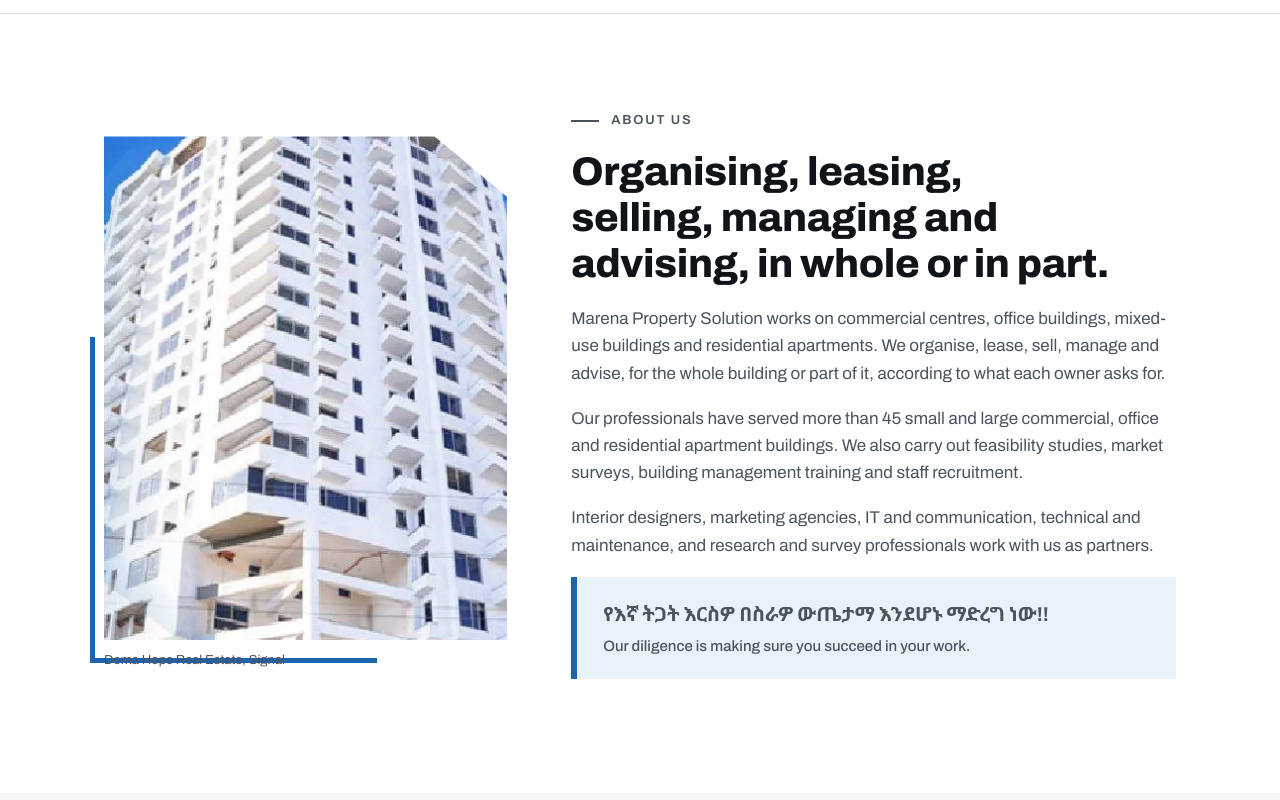
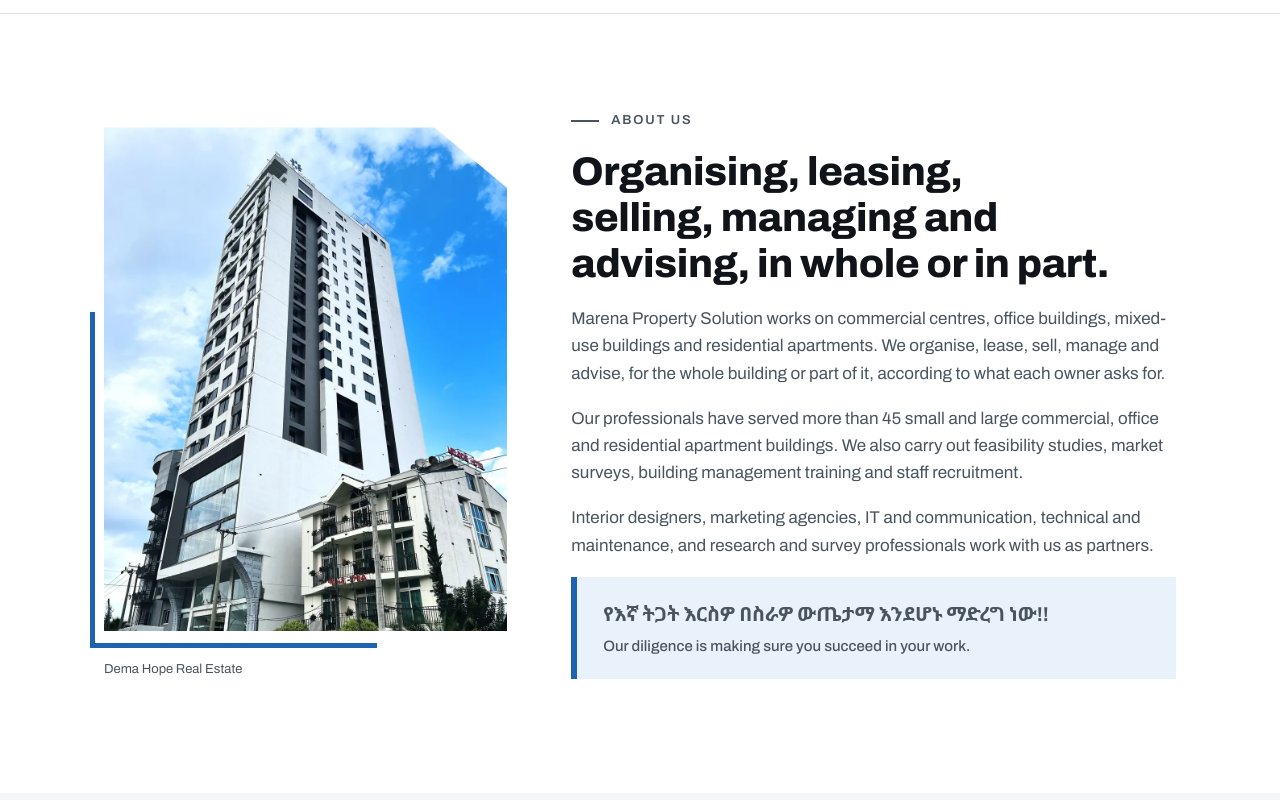
Before and after one commit to rewinaT/marena-site, a plain HTML site: page index.html in a window 1280 px wide. Shown: the part 920-1720 px from the top of the page. Drawn offline with Linux system fonts and the light colour scheme.

Commit message:
Use new Dema Hope photos in the About section and gallery
Co-Authored-By: Claude Fable 5.2 <noreply@anthropic.com>

```diff
--- a/index.html
+++ b/index.html
@@ -110,7 +110,7 @@
   .about { display: grid; grid-template-columns: .8fr 1.2fr; gap: 64px; align-items: center; }
   .about figure { margin: 0; }
   .about img { width: 100%; aspect-ratio: 4/5; object-fit: cover; clip-path: polygon(0 0, 82% 0, 100% 12%, 100% 100%, 0 100%); }
-  .about figcaption { font-size: 13px; color: var(--ink-soft); margin-top: 10px; }
+  .about figcaption { font-size: 13px; color: var(--ink-soft); margin-top: 28px; }
   .about p { color: var(--ink-soft); margin: 0 0 18px; }
   .motto {
     margin: 32px 0 0; padding: 22px 26px; border-left: 6px solid var(--blue); background: var(--blue-tint);
@@ -249,7 +249,7 @@
   @keyframes tick { to { transform: translateX(-50%); } }
 
   .about figure { position: relative; }
-  .about figure::before { content: ""; position: absolute; left: -14px; bottom: 22px; width: 70%; height: 60%; border-left: 5px solid var(--blue); border-bottom: 5px solid var(--blue); z-index: -1; translate: 0 14px; transition: translate 1s var(--ease) .3s, opacity 1s .3s; }
+  .about figure::before { content: ""; position: absolute; left: -14px; bottom: 46px; width: 70%; height: 60%; border-left: 5px solid var(--blue); border-bottom: 5px solid var(--blue); z-index: -1; translate: 0 14px; transition: translate 1s var(--ease) .3s, opacity 1s .3s; }
   .js .about figure.reveal:not(.in)::before { opacity: 0; translate: 20px -6px; }
   .about img { transition: transform .6s var(--ease); }
   .about figure:hover img { transform: scale(1.03); }
@@ -397,8 +397,8 @@
   <section id="about">
     <div class="wrap about">
       <figure>
-        <picture><source srcset="assets/dema-site.webp" type="image/webp"><img src="assets/dema-site.jpg" width="407" height="720" loading="lazy" data-i18n-alt="a_about" alt="Dema Hope Real Estate tower"></picture>
-        <figcaption data-i18n="about_cap">Dema Hope Real Estate, Signal</figcaption>
+        <picture><source srcset="assets/dema-tower.webp" type="image/webp"><img src="assets/dema-tower.jpg" width="1000" height="1333" loading="lazy" data-i18n-alt="a_about" alt="Dema Hope Real Estate tower"></picture>
+        <figcaption data-i18n="about_cap">Dema Hope Real Estate</figcaption>
       </figure>
       <div>
         <p class="eyebrow" data-i18n="about_eyebrow">About us</p>
@@ -470,7 +470,7 @@
       <p class="sub" data-i18n="cl_sub">Some of the buildings in Addis Ababa that Marena and its professionals serve or have served.</p>
 
       <div class="gallery">
-        <figure><picture><source srcset="assets/dema-hope.webp" type="image/webp"><img src="assets/dema-hope.jpg" width="1000" height="1029" loading="lazy" data-i18n-alt="a_g1" alt="Exterior of Dema Hope Real Estate"></picture><figcaption><span data-i18n="g1">Dema Hope Real Estate</span><small data-i18n="g1w">Signal</small></figcaption></figure>
+        <figure><picture><source srcset="assets/dema-aerial.webp" type="image/webp"><img src="assets/dema-aerial.jpg" width="1000" height="1250" loading="lazy" data-i18n-alt="a_g1" alt="Aerial view of the Dema Hope Real Estate tower"></picture><figcaption><span data-i18n="g1">Dema Hope Real Estate</span><small data-i18n="g1w">Signal</small></figcaption></figure>
         <figure><picture><source srcset="assets/zefmesh.webp" type="image/webp"><img src="assets/zefmesh.jpg" width="970" height="678" loading="lazy" data-i18n-alt="a_g2" alt="Exterior of Zefmesh Grand Mall"></picture><figcaption><span data-i18n="g2">Zefmesh Grand Mall</span><small data-i18n="g2w">Megenagna</small></figcaption></figure>
         <figure><picture><source srcset="assets/merkeb.webp" type="image/webp"><img src="assets/merkeb.jpg" width="843" height="1280" loading="lazy" data-i18n-alt="a_g3" alt="Exterior of Merkeb Plaza"></picture><figcaption><span data-i18n="g3">Merkeb Plaza</span><small data-i18n="g3w">Olympia</small></figcaption></figure>
         <figure><picture><source srcset="assets/salam.webp" type="image/webp"><img src="assets/salam.jpg" width="638" height="1000" loading="lazy" data-i18n-alt="a_g4" alt="Exterior of Selam City Mall"></picture><figcaption><span data-i18n="g4">Selam City Mall</span><small data-i18n="g4w">Bole</small></figcaption></figure>
@@ -538,7 +538,7 @@ const am = {
   hero_lede: "ማሪና ፕሮፐርቲ ሶልሺን ኃ/የተ/የግ/ማህበር በአዲስ አበባ የንግድ፣ የቢሮና የመኖሪያ አፓርትመንት ህንፃዎችን የማደራጀት፣ የማከራየት፣ የመሸጥ፣ የማስተዳደርና የማማከር ስራ ይሰራል።",
   cta_talk: "ያነጋግሩን", cta_services: "አገልግሎቶቻችንን ይመልከቱ",
   fact1: "ዓመት ልምድ", fact2: "አገልግሎት ያገኙ ህንፃዎች", fact3: "በአገልግሎታችን ስር ያለ ረጅሙ ህንፃ", fact4: "በምናስተዳድራቸው ህንፃዎች የአገልግሎት ቁጥጥር",
-  about_cap: "ዴማ ሆፕ ሪል እስቴት፣ ሲግናል",
+  about_cap: "ዴማ ሆፕ ሪል እስቴት",
   about_eyebrow: "ስለ ድርጅታችን",
   about_title: "ማደራጀት፣ ማከራየት፣ መሸጥ፣ ማስተዳደርና ማማከር፤ በሙሉ ወይም በከፊል።",
   about_p1: "ማሪና ፕሮፐርቲ ሶልሺን የንግድ ማዕከላትን፣ የቢሮ ህንፃዎችን፣ የቅይጥ አገልግሎት ህንፃዎችንና የመኖሪያ አፓርትመንቶችን በሙሉ ወይም በከፊል የማደራጀት፣ የማከራየት፣ የመሸጥ፣ የማስተዳደርና የማማከር ስራ በሚቀርበው የፍላጎት ጥያቄ መሰረት ይሰራል።",
@@ -587,7 +587,7 @@ const am = {
   l_lang: "ቋንቋ", l_menu: "ማውጫ", l_top: "ወደ ላይ ይመለሱ",
   a_hero: "ዴማ ሆፕ ሪል እስቴት፣ ሲግናል የሚገኝ 3B+G+21 የንግድና የመኖሪያ አፓርትመንት ህንፃ",
   a_about: "ዴማ ሆፕ ሪል እስቴት ህንፃ",
-  a_g1: "የዴማ ሆፕ ሪል እስቴት ህንፃ ውጫዊ ገጽታ", a_g2: "የዘፍመሽ ግራንድ ሞል ውጫዊ ገጽታ", a_g3: "የመርከብ ፕላዛ ውጫዊ ገጽታ",
+  a_g1: "የዴማ ሆፕ ሪል እስቴት ህንፃ ከአየር ላይ ሲታይ", a_g2: "የዘፍመሽ ግራንድ ሞል ውጫዊ ገጽታ", a_g3: "የመርከብ ፕላዛ ውጫዊ ገጽታ",
   a_g4: "የሰላም ሲቲ ሞል ውጫዊ ገጽታ", a_g5: "የስማርት ፕላዛ ውጫዊ ገጽታ", a_g6: "የተወዳጅ ህንፃ ውጫዊ ገጽታ",
   doc_title: "ማሪና ፕሮፐርቲ ሶልሺን ኃ/የተ/የግ/ማህበር | የህንፃ ማስተዳደር፣ ማከራየትና ሽያጭ በአዲስ አበባ"
 };
```
Also changed, not shown: assets/dema-aerial.jpg (added), assets/dema-aerial.webp (added), assets/dema-site.jpg (deleted), assets/dema-site.webp (deleted), assets/dema-tower.jpg (added), assets/dema-tower.webp (added).
